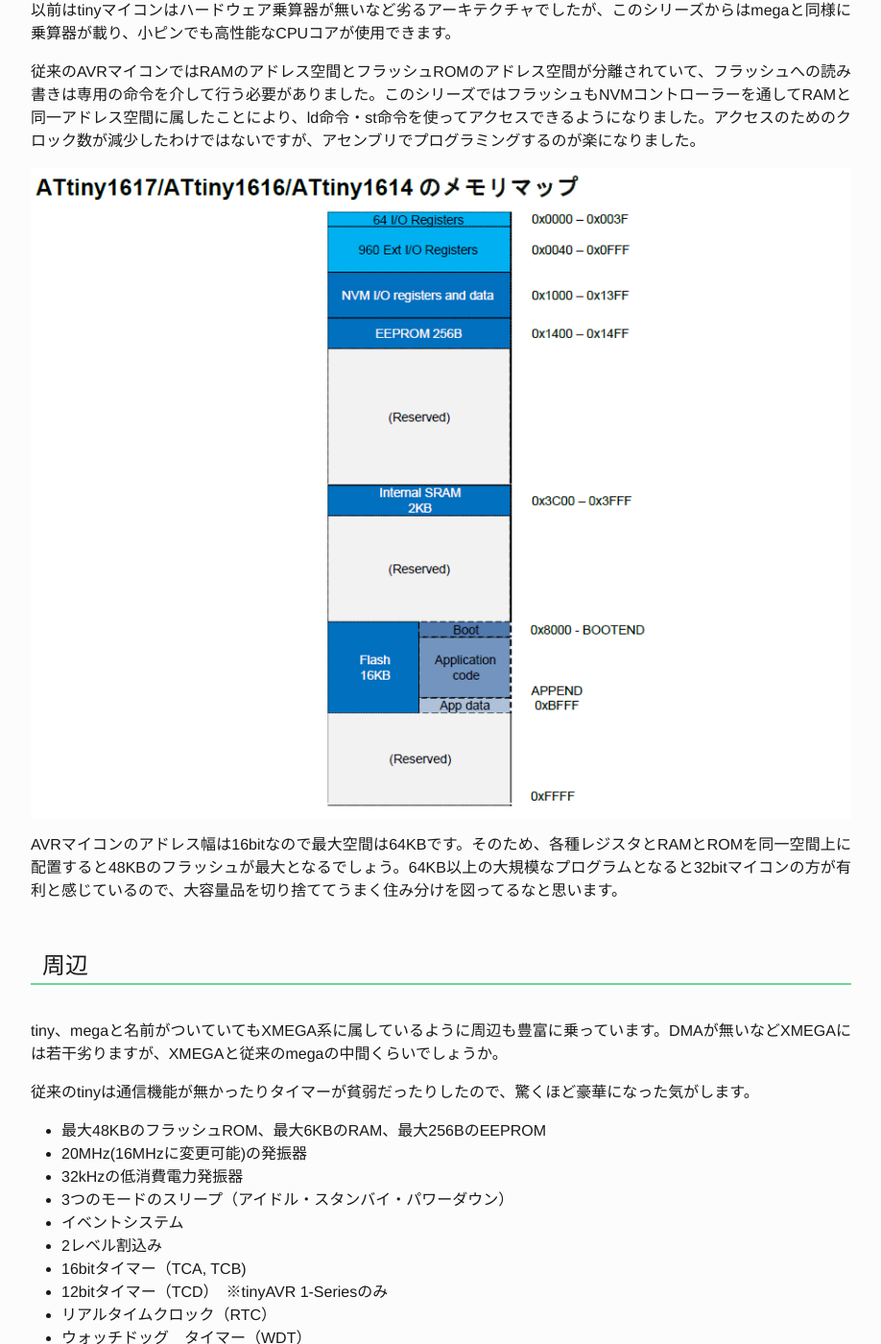
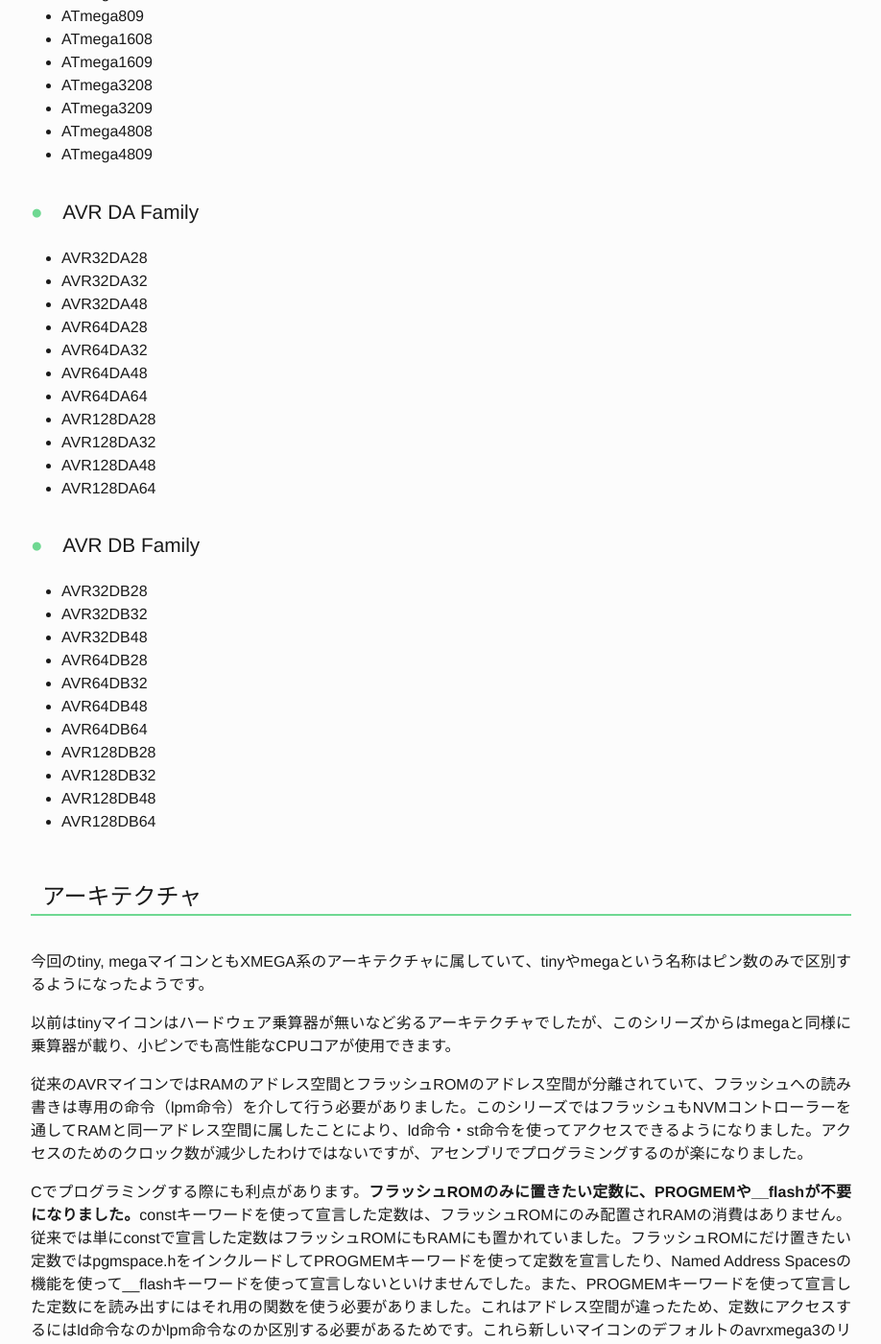
Before and after one commit to minagi-yu/blog.m7u.net, a Jekyll site: the page built from _posts/2019-09-18-introduction-of-the-new-avr-series.md, in a window 1280 px wide and 1400 px high, scrolled down 2148 px. Shown: the whole window at 96% size, without its empty margins (38-956 px from the left). Built offline with Jekyll 4.4.1, drawn with Linux system fonts in a browser that asks for light colours; some of the changed text lies outside the part shown.

Commit message:
AVRの記事を更新

```diff
--- a/_posts/2019-09-18-introduction-of-the-new-avr-series.md
+++ b/_posts/2019-09-18-introduction-of-the-new-avr-series.md
@@ -5,17 +5,23 @@
 tags: diy electronics avr mcu
 ---
 
+2020-03-17 更新
+
 ## 新しいAVRマイコンシリーズ
 
 AVRマイコンの発売元Atmel社が、競合のPICマイコンの発売元Microchip社に買収されてから、新しいAVRマイコンシリーズが発売されました。
 
 ## ラインナップ
 
-現在、発売されている新シリーズはtinyAVR 0シリーズ（ATtiny1607ファミリー）・tinyAVR 1シリーズ（ATtiny3217ファミリー）・magaAVR 0シリーズ（ATmega4809ファミリー）の３つです。今後tinyAVR 2シリーズ（ATtiny1627ファミリー）が出るようです。
+2021年3月時点で発売されている新シリーズはtinyAVR 0シリーズ（ATtiny1607ファミリー）・tinyAVR 1シリーズ（ATtiny3217ファミリー）・magaAVR 0シリーズ（ATmega4809ファミリー）・tinyAVR 2シリーズ（ATtiny1627ファミリー）・AVR DAファミリー・AVR DBファミリーです。AVR DDファミリーが今後出るみたいです。
 
-型番の付け方は、上2桁がフラッシュROMのサイズを、その次がシリーズ名を、最後の桁がピン数を示すようです。ピン数は、2:4ピン、4:14ピン、6:20ピン、7:24ピン、8:32ピン、9:48ピンとなっています。
+型番の付け方はtinyとmegaは、上2桁がフラッシュROMのサイズを、その次がシリーズ名を、最後の桁がピン数を示すようです。ピン数は、2:4ピン、4:14ピン、6:20ピン、7:24ピン、8:32ピン、9:48ピンとなっています。
+
+DA, DBシリーズでは、始めの数がフラッシュROMのサイズ、最後の数がピン数を示すようです。
 
 パッケージは、基本的に表面実装のパッケージのみですが、ATmega4809のみ40ピンDIPパッケージが用意されています。新AVRシリーズのプロトタイプにはATmega4809のDIP版を利用すればよさそうです。tinyシリーズは1.27mmピッチのSOICがあるので、はんだ付けが苦手な人にも使いやすいと思います。
+
+AVR DA, DBファミリーには28ピンDIPが用意されています。ATmega328の置き換えにいいと思います。AVR32DA28がAVRのニュースタンダードになっていくんでしょうかね。
 
 ### tinyAVR 0-series
 
@@ -65,17 +80,49 @@
 - ATmega4808
 - ATmega4809
 
+### AVR DA Family
+
+- AVR32DA28
+- AVR32DA32
+- AVR32DA48
+- AVR64DA28
+- AVR64DA32
+- AVR64DA48
+- AVR64DA64
+- AVR128DA28
+- AVR128DA32
+- AVR128DA48
+- AVR128DA64
+
+### AVR DB Family
+
+- AVR32DB28
+- AVR32DB32
+- AVR32DB48
+- AVR64DB28
+- AVR64DB32
+- AVR64DB48
+- AVR64DB64
+- AVR128DB28
+- AVR128DB32
+- AVR128DB48
+- AVR128DB64
+
 ## アーキテクチャ
 
 今回のtiny, megaマイコンともXMEGA系のアーキテクチャに属していて、tinyやmegaという名称はピン数のみで区別するようになったようです。
 
 以前はtinyマイコンはハードウェア乗算器が無いなど劣るアーキテクチャでしたが、このシリーズからはmegaと同様に乗算器が載り、小ピンでも高性能なCPUコアが使用できます。
 
-従来のAVRマイコンではRAMのアドレス空間とフラッシュROMのアドレス空間が分離されていて、フラッシュへの読み書きは専用の命令を介して行う必要がありました。このシリーズではフラッシュもNVMコントローラーを通してRAMと同一アドレス空間に属したことにより、ld命令・st命令を使ってアクセスできるようになりました。アクセスのためのクロック数が減少したわけではないですが、アセンブリでプログラミングするのが楽になりました。
+従来のAVRマイコンではRAMのアドレス空間とフラッシュROMのアドレス空間が分離されていて、フラッシュへの読み書きは専用の命令（lpm命令）を介して行う必要がありました。このシリーズではフラッシュもNVMコントローラーを通してRAMと同一アドレス空間に属したことにより、ld命令・st命令を使ってアクセスできるようになりました。アクセスのためのクロック数が減少したわけではないですが、アセンブリでプログラミングするのが楽になりました。
+
+Cでプログラミングする際にも利点があります。**フラッシュROMのみに置きたい定数に、PROGMEMや__flashが不要になりました。**constキーワードを使って宣言した定数は、フラッシュROMにのみ配置されRAMの消費はありません。従来では単にconstで宣言した定数はフラッシュROMにもRAMにも置かれていました。フラッシュROMにだけ置きたい定数ではpgmspace.hをインクルードしてPROGMEMキーワードを使って定数を宣言したり、Named Address Spacesの機能を使って__flashキーワードを使って宣言しないといけませんでした。また、PROGMEMキーワードを使って宣言した定数にを読み出すにはそれ用の関数を使う必要がありました。これはアドレス空間が違ったため、定数にアクセスするにはld命令なのかlpm命令なのか区別する必要があるためです。これら新しいマイコンのデフォルトのavrxmega3のリンカースクリプトを見るとセクション.rodataが分離され、フラッシュのみに配置されるようになっています。
 
 ![ATtiny161xのメモリーマップ](https://mngu.net/blog/assets/images/introduction-of-the-new-avr-series/memory_map.png)
 
 AVRマイコンのアドレス幅は16bitなので最大空間は64KBです。そのため、各種レジスタとRAMとROMを同一空間上に配置すると48KBのフラッシュが最大となるでしょう。64KB以上の大規模なプログラムとなると32bitマイコンの方が有利と感じているので、大容量品を切り捨ててうまく住み分けを図ってるなと思います。
+
+**AVR DAファミリー、DBファミリーの残念なところなのですが、32KBの品種以外は従来のAVRマイコンと同じ**アドレス空間になっています。上述の利点は全く得られません。PROGMEM必要です。64KB以上あると空間に収まらないので仕方ないですね。アーキテクチャは従来通りで周辺が進化しただけです。DAファミリー、DBファミリーを使う時はAVR32～だけを使うといいと思います。64KB以上ならARMなど32bitマイコンを使いましょう…
 
 ## 周辺
 
@@ -133,10 +180,7 @@
 
 電子工作愛好者に利用者が多いと思われるAVRISP mkIIは、UPDIには対応していないため使うことはできません。ATMEL ICEを利用する必要があります。
 
-しかしUPDI対応プログラマは高価なため、安価なUSB-UART変換チップを使った書き込み器とそれ用の書き込み用ソフトを自作しました。このUPDIプログラマーに関しては記事を分けましたので、そちらの記事を参照してください。プログラムはOSSとして公開しているので、新AVRシリーズを使おうとしている方に使ってもらえたらすごくうれしいです。
-
-[AVR UPDI プログラマー](https://mngu.net/diy/avr-updi-programmer.html)
-すみません。現在、記事を書いている途中なのでリンク切れです。
+しかしUPDI対応プログラマは高価なため、安価なUSB-UART変換チップを使った書き込み器とそれ用の書き込み用ソフトを自作しました。~~このUPDIプログラマーに関しては記事を分けましたので、そちらの記事を参照してください。プログラムはOSSとして公開しているので、新AVRシリーズを使おうとしている方に使ってもらえたらすごくうれしいです。~~同人誌のネタにすることにしました。
 
 ## クロスコンパイル
 
@@ -158,12 +202,12 @@
 
 <pre><samp>$ <kbd>avr-gcc -mmcu=atmega4809 -B ~/Microchip.ATmega_DFP.2.0.12/gcc/dev/atmega4809/ -I ~/Microchip.ATmega_DFP.2.0.12/include/ main.c -o main.o</kbd></samp></pre>
 
+とします。
 
-とします。
+elfファイルからプログラマーで書き込むためにインテルhexファイルに変換することがあると思います。上述のようにセクション.rodataが分離されたので、objcopyする際にはちゃんと.rodataを入れてやらないと定数領域が変換されないので注意してください。
+
+<pre><samp>$ <kbd>avr-objcopy -j .text <strong>-j .rodata</strong> -j .data -j .eeprom -j .fuse -O ihex output.elf output.hex</kbd></samp></pre>
 
 ## 実際に新しいAVRシリーズを使ってみる
 
-記事が長くなりそうなので、別の記事で書こうと思います。
-
-[新しいAVRシリーズを使ってみる](https://mngu.net/diy/playing-with-the-new-avr-series.html)
-すみません。現在、記事を書いている途中なのでリンク切れです。
+~~記事が長くなりそうなので、別の記事で書こうと思います。~~同人誌のネタにすることにしました。
```
Also changed, not shown: other parts of _posts/2019-09-18-introduction-of-the-new-avr-series.md (+9 -0 lines).
